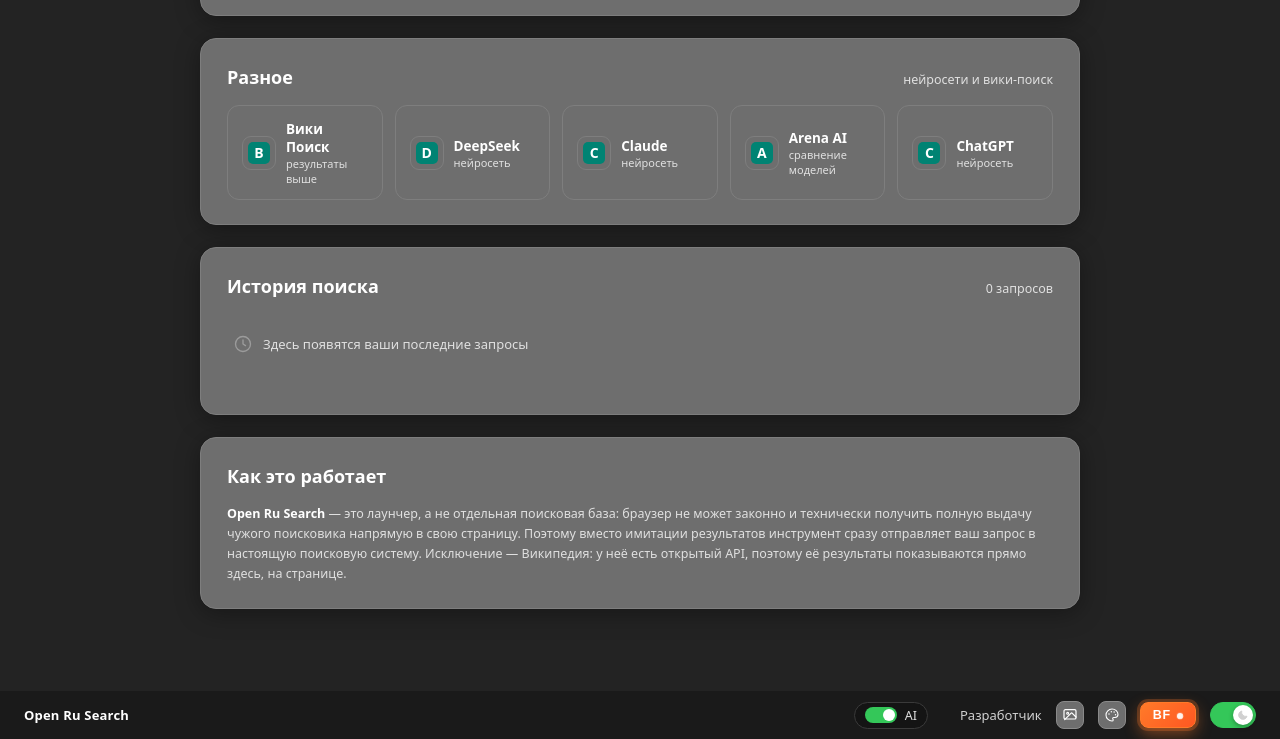
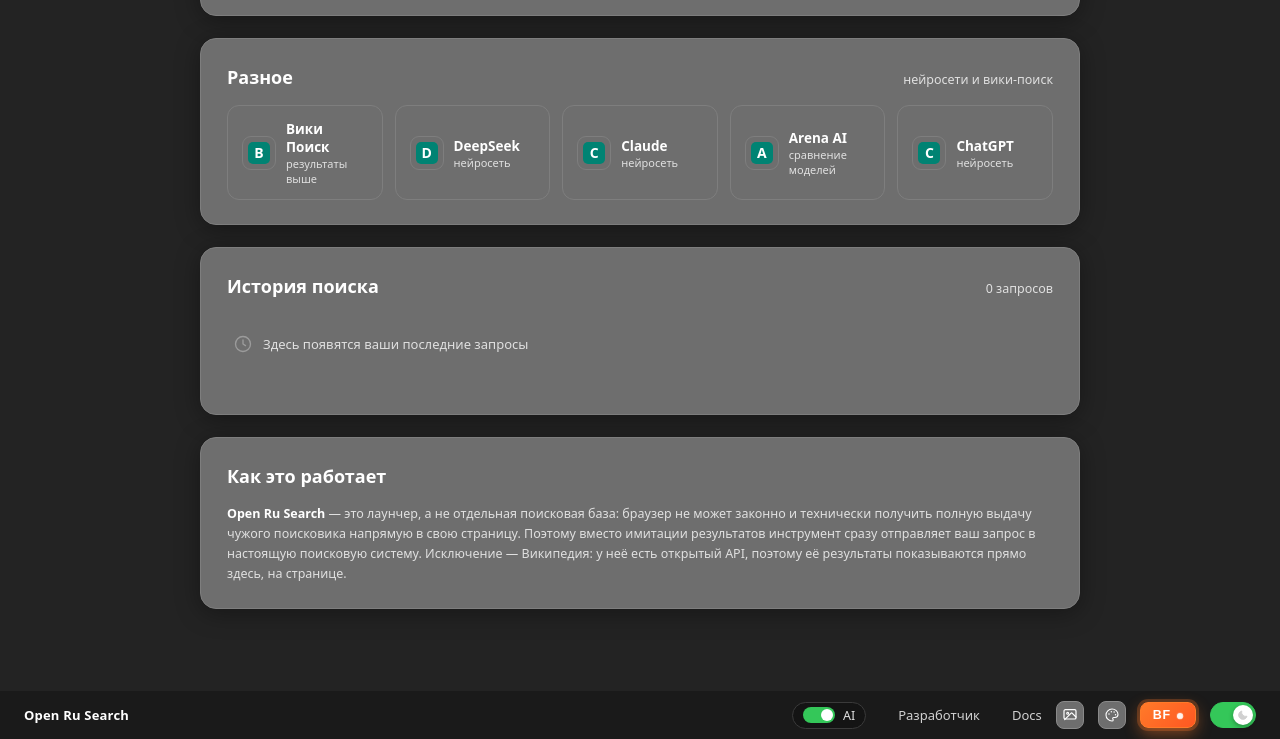
Before and after one commit to openrusearch/openrusearch, an Electron app: page docs/index.html in a window 1280 px wide. Shown: the part 2989-3728 px from the top of the page. Drawn offline with Linux system fonts and the light colour scheme.

Commit message:
Update index.html

```diff
--- a/docs/index.html
+++ b/docs/index.html
@@ -1431,6 +1431,7 @@
       <span>AI</span>
     </label>
     <a href="https://github.com/ARTEMPRO01MINETEXNICK" target="_blank" rel="noopener">Разработчик</a>
+    <a href="https://openrusearch.github.io/openrusearch/g1" target="_blank" rel="noopener">Docs</a>
     <button class="bg-switch-btn" id="bgSwitchBtn" type="button" title="Сменить фон">
       <svg width="16" height="16" viewBox="0 0 24 24" fill="none" xmlns="http://www.w3.org/2000/svg">
         <rect x="3" y="4" width="18" height="14" rx="2" stroke="currentColor" stroke-width="1.8"/>
```
